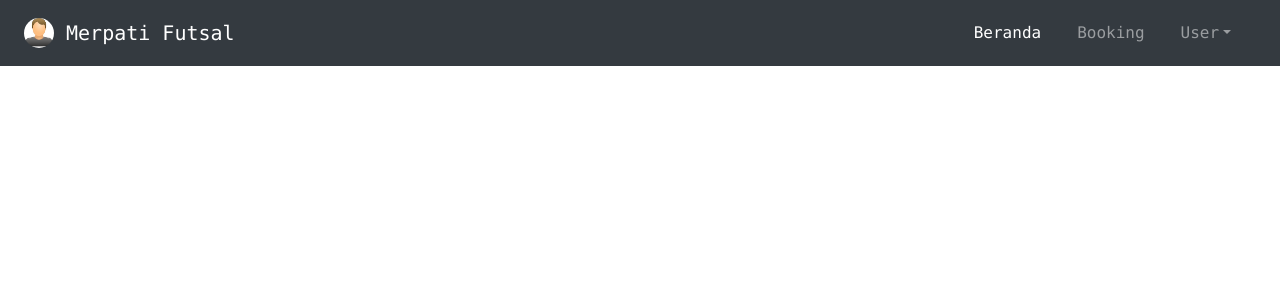
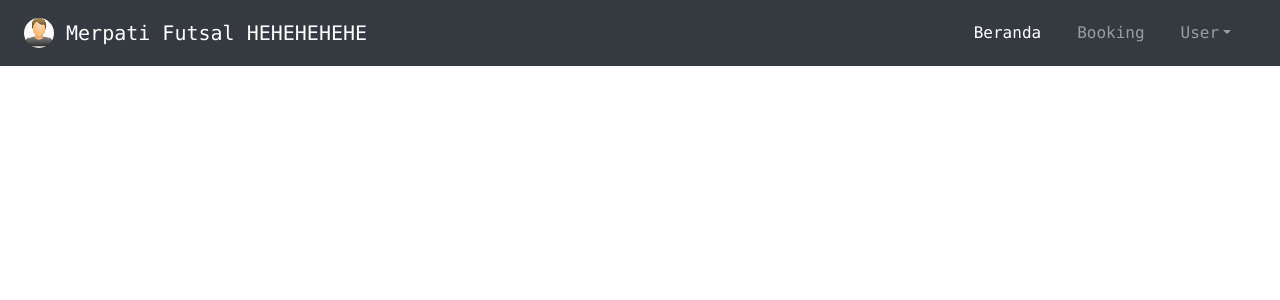
Before and after one commit to mdandi7/merpati_futsall, a PHP site: page /booking.php in a window 1280 px wide. Shown: the top 300 px of the page. Run offline with PHP 8.4, Linux system fonts and the light colour scheme; the visitor is signed in with stand-in values (Sample User, id 1); tables that the repository leaves empty or names only in its code hold one stand-in row (values such as "Sample post").

Commit message:
Contoh nambahin hehehe

```diff
--- a/booking.php
+++ b/booking.php
@@ -29,6 +29,7 @@ include "configdb.php";
 <nav class="navbar navbar-expand-lg navbar-dark bg-dark pl-4 fixed-top sticky-top">
 <a class="navbar-brand" href="#"><img src="4.jpeg" width="30" height="30" class="d-inline-block align-top rounded-circle">
 Merpati Futsal
+HEHEHEHEHE
 </a>
 <button class="navbar-toggler" type="button" data-toggle="collapse" data-target="#navbarSupportedContent" aria-controls="navbarSupportedContent" aria-expanded="false" aria-label="Toggle navigation">
 <span class="navbar-toggler-icon"></span>
```
